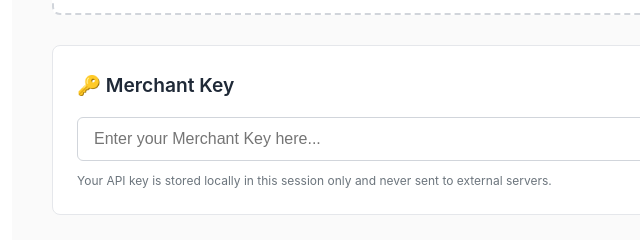
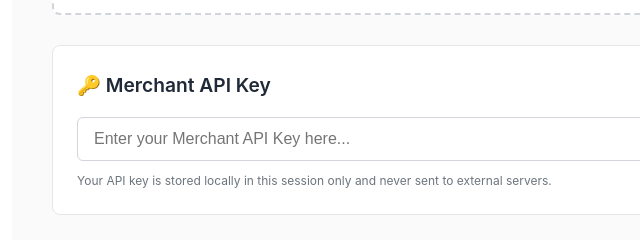
Before and after one commit to whusted/goodday-sku-merger, a website: page index.html in a window 1280 px wide. Shown: the part 529-769 px from the top of the page, 28-668 px from the left. Drawn offline with Linux system fonts and the light colour scheme.

Commit message:
Rename 'Merchant Key' to 'Merchant API Key' in UI and docs

```diff
--- a/index.html
+++ b/index.html
@@ -31,13 +31,13 @@
             </div>
 
             <div class="api-key-section">
-                <h3>🔑 Merchant Key</h3>
+                <h3>🔑 Merchant API Key</h3>
                 <div class="api-key-input-group">
                     <input
                         type="password"
                         id="apiKeyInput"
                         class="api-key-input"
-                        placeholder="Enter your Merchant Key here..."
+                        placeholder="Enter your Merchant API Key here..."
                         autocomplete="off"
                     />
                     <div id="apiKeyStatus" class="api-key-status empty">No Key</div>
```
Also changed, not shown: README.md.
